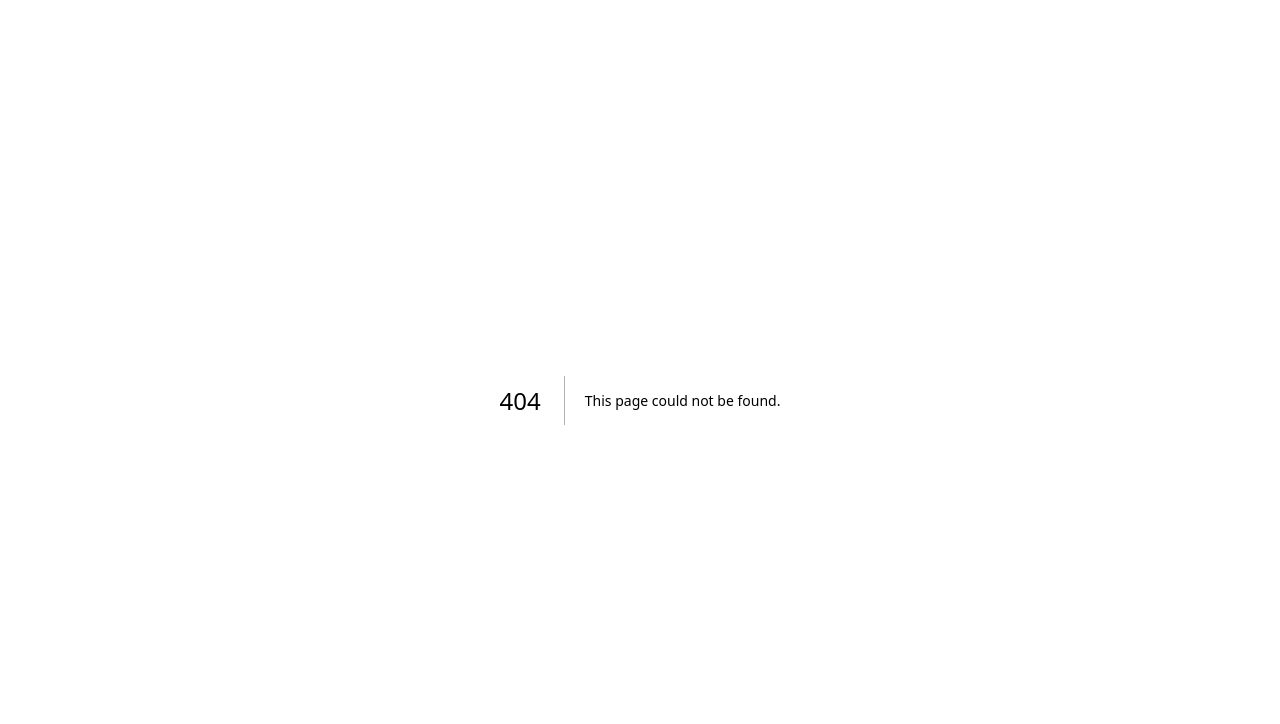
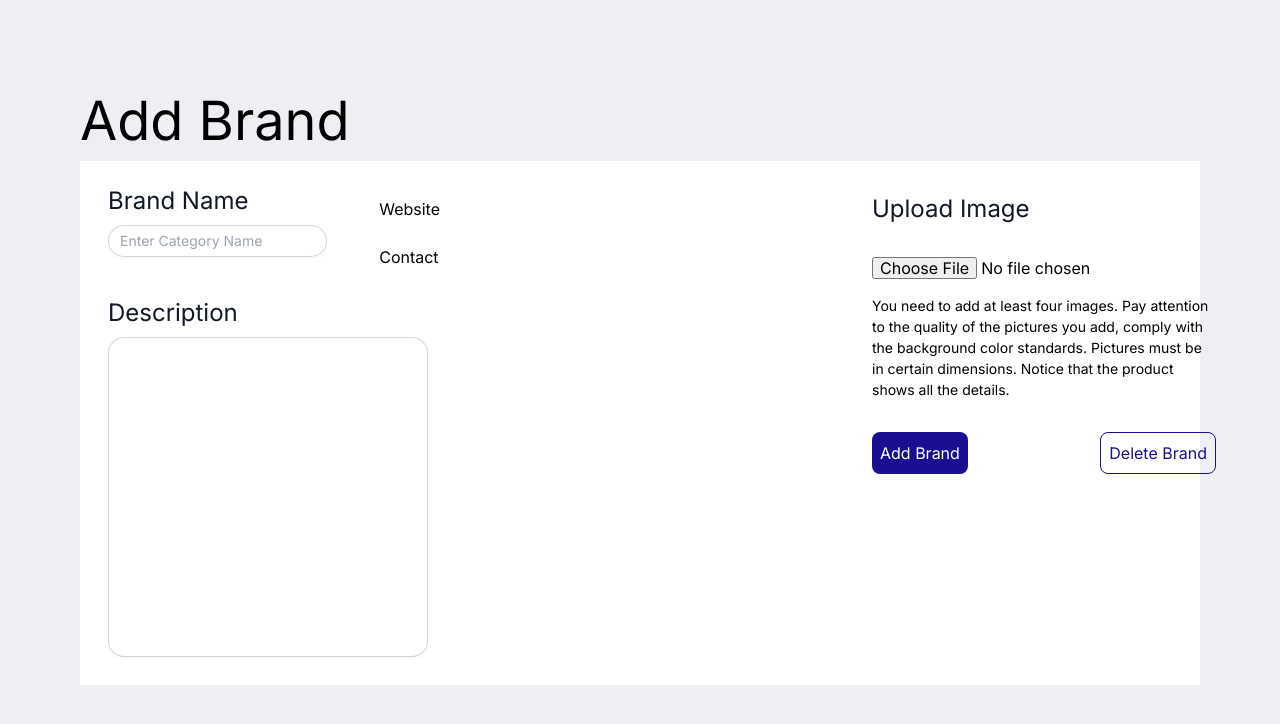
Before and after one commit to Ayushz19/rizzarch_admin_panel, a Next.js app: page /brands/add_brands in a window 1280 px wide. Before the commit this address had no page. Shown: the top 724 px of the page. Built offline with nearby package versions, Linux system fonts and the light colour scheme.

Commit message:
added brand

```diff
--- /dev/null
+++ b/src/app/brands/add_brands/AddBrand.js
@@ -0,0 +1,116 @@
+/* eslint-disable jsx-a11y/alt-text */
+"use client";
+import React from "react";
+import { useState, useEffect } from "react";
+import Image from "next/image";
+
+const AddCategory = () => {
+  const [selectedImage, setSelectedImage] = useState(null);
+  const [size, setSize] = React.useState("");
+
+  const handleChange = (event) => {
+    setSize(event.target.value);
+  };
+  return (
+    <div className="container">
+      <div className="head">
+        <h1 className="text-[54px]">Add Brand</h1>
+      </div>
+      <div className="section bg-white w-full flex  flex-row gap-[25rem] justify-between">
+        <div className="left w-full sec p-4 flex flex-col gap-5">
+          <div className="flex w-fit flex-row">
+            <div className="label-1 flex  flex-col gap-1 p-3 ">
+              <label
+                htmlFor="price"
+                className="block text-[24px] leading-6 text-gray-900"
+              >
+                Brand Name
+              </label>
+              <div className="relative mt-2 rounded-xl shadow-sm">
+                <input
+                  type="text"
+                  name="price"
+                  id="price"
+                  className="block w-full rounded-2xl border-0 py-1 pl-3  text-gray-900 ring-1 ring-inset ring-gray-300 placeholder:text-gray-400 focus:ring-2 focus:ring-inset focus:ring-indigo-600 sm:text-sm sm:leading-6"
+                  placeholder="Enter Category Name"
+                />
+              </div>
+            </div>
+            <div className="ml-10 flex  flex-col gap-6 mt-5">
+              <h3>Website</h3>
+              <h3>Contact</h3>
+            </div>
+          </div>
+          <div className="label-1 flex  flex-col gap-1 p-3">
+            <label
+              htmlFor="price"
+              className="block text-[24px] leading-6 text-gray-900"
+            >
+              Description
+            </label>
+            <div className="relative mt-2 rounded-xl shadow-sm">
+              <input
+                type="text"
+                name="price"
+                id="price"
+                className="block w-[20rem] h-[20rem] rounded-2xl border-0 py-1 pl-3  text-gray-900 ring-1 ring-inset ring-gray-300 placeholder:text-gray-400 focus:ring-2 focus:ring-inset focus:ring-indigo-600 sm:text-sm sm:leading-6"
+              />
+            </div>
+          </div>
+        </div>
+        <div className="right p-4 mt-5">
+          <div className="img up flex flex-col gap-4  ">
+            <p className="block text-[24px] leading-6 text-gray-900">
+              Upload Image
+            </p>
+            <div className="flex gap-4 mt-5">
+              {selectedImage && (
+                <div>
+                  <Image
+                    src={URL.createObjectURL(selectedImage)}
+                    width={200}
+                    height={200}
+                  />
+                  <br />
+                  <button
+                    onClick={() => setSelectedImage(null)}
+                    className="bg-grey-300"
+                  >
+                    Remove
+                  </button>
+                </div>
+              )}
+              <input
+                className=""
+                type="file"
+                name="myImage"
+                onChange={(event) => {
+                  console.log(event.target.files[0]);
+                  setSelectedImage(event.target.files[0]);
+                }}
+              />
+            </div>
+            <div className="">
+              <p className="text-[14px]">
+                You need to add at least four images. Pay attention to the
+                quality of the pictures you add, comply with the background
+                color standards. Pictures must be in certain dimensions. Notice
+                that the product shows all the details.
+              </p>
+            </div>
+          </div>
+          <div className="3-buttons flex  justify-between mt-8">
+            <button className="bg-[#1A0F91] text-white p-2 rounded-lg">
+              Add Brand
+            </button>
+            <button className="p-2 rounded-lg border-[1px] text-[#1A0F91] border-[#1A0F91]">
+              Delete Brand
+            </button>
+          </div>
+        </div>
+      </div>
+    </div>
+  );
+};
+
+export default AddCategory;
--- /dev/null
+++ b/src/app/brands/add_brands/page.js
@@ -0,0 +1,11 @@
+import React from 'react'
+import AddBrand from './AddBrand'
+const page = () => {
+  return (
+    <div className='p-20'>
+        <AddBrand />
+    </div>
+  )
+}
+
+export default page
--- a/src/app/page.js
+++ b/src/app/page.js
@@ -54,10 +54,11 @@ export default function Home() {
             Add Categories
           </button>
           </Link>
-
+         <Link href="/categories/categorylist">
           <button className="border-4 border-[#535353] w-fit p-2">
             Categories List
           </button>
+          </Link>
         </AccordionDetails>
       </Accordion>
       </div>
```
